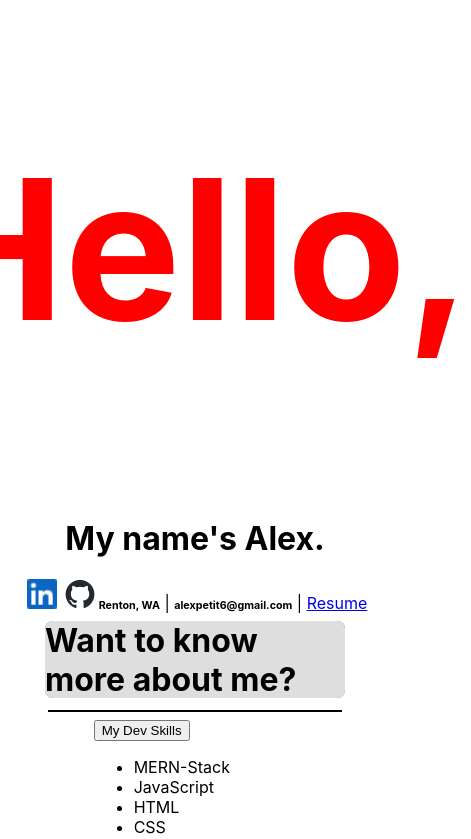
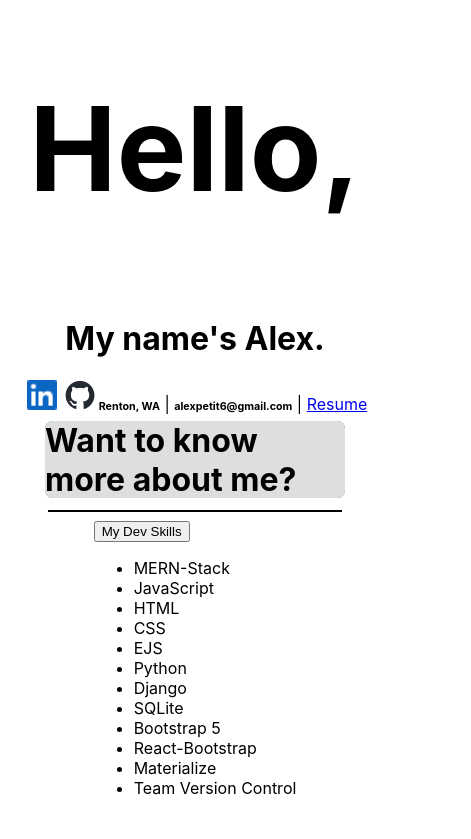
Before and after one commit to alexpetit6/new-portfolio, a React (Create React App) app: page / in a window 390 px wide. Shown: the top 839 px of the page, 471 px wide, since content can reach past the window. Built offline with nearby package versions, Linux system fonts and the light colour scheme; the HTML template or start-up script is replaced by a standard one.

Commit message:
fixed responsive styling

```diff
--- a/src/App.css
+++ b/src/App.css
@@ -3,8 +3,12 @@
   visibility: hidden;
 }
 
+#header {
+  width: 100%;
+}
+
 .display-1 {
-  font-size: 50vmin;
+  font-size: 30vw;
   opacity: 0;
   transform: translateY(50vmin);
   animation: fade-in 3s forwards;
@@ -16,15 +20,3 @@
     transform: translateY(0);
   }
 }
-
-@media (max-width: 768px) {
-  .display-1 {
-    color: blue
-  }
-}
-
-@media (max-width: 576px) {
-  .display-1 {
-    color: red
-  }
-}
--- a/src/App.jsx
+++ b/src/App.jsx
@@ -7,7 +7,7 @@ function App() {
   return (
     <>
     <div id='anchor'>this is never visible, this just keeps the page from starting lower than it should</div>
-    <h1 className="display-1 text-center">Hello,</h1>
+    <h1 className='display-1'>Hello,</h1>
     <About/>
     <Projects/>
     </>
```
